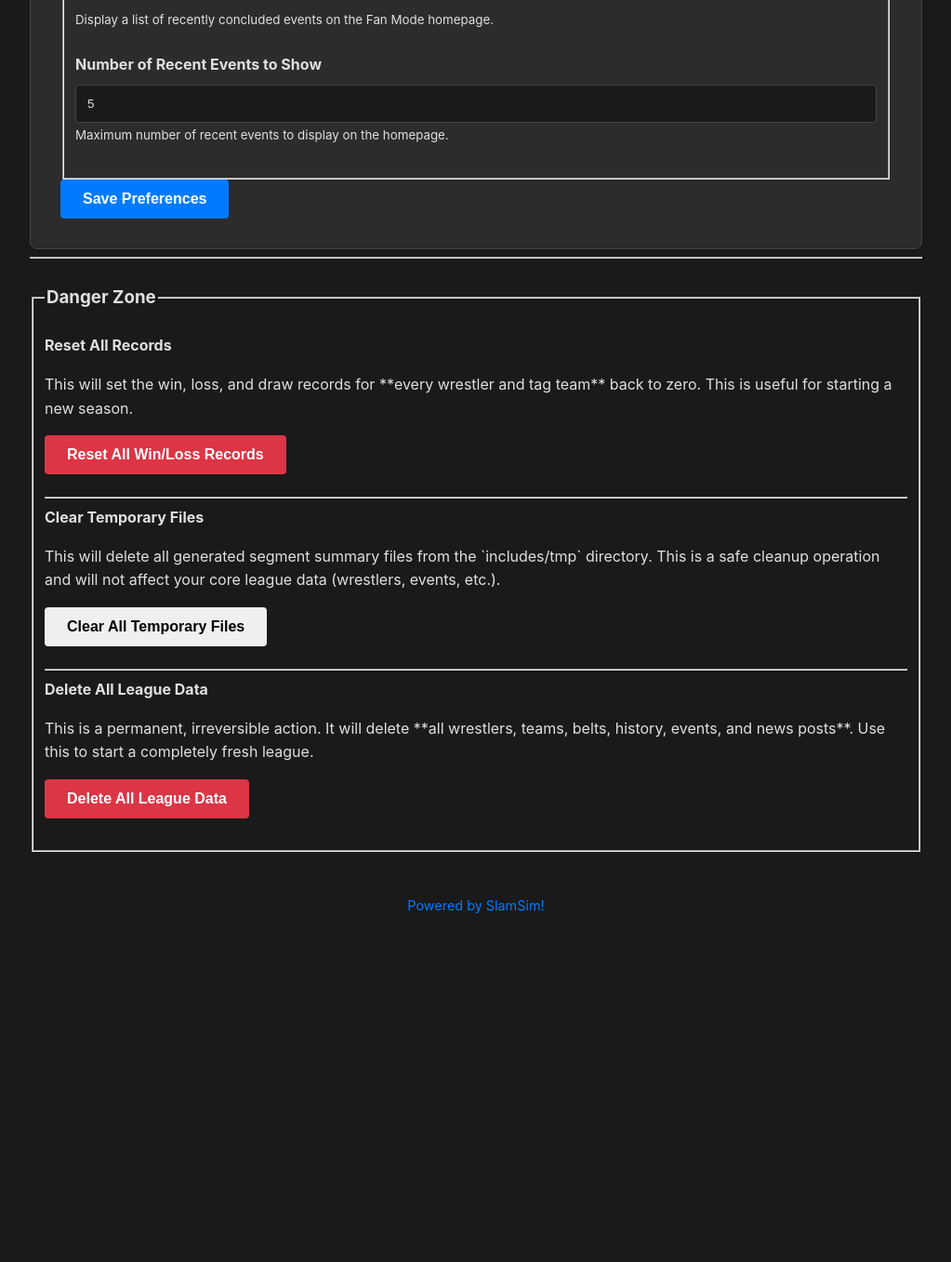
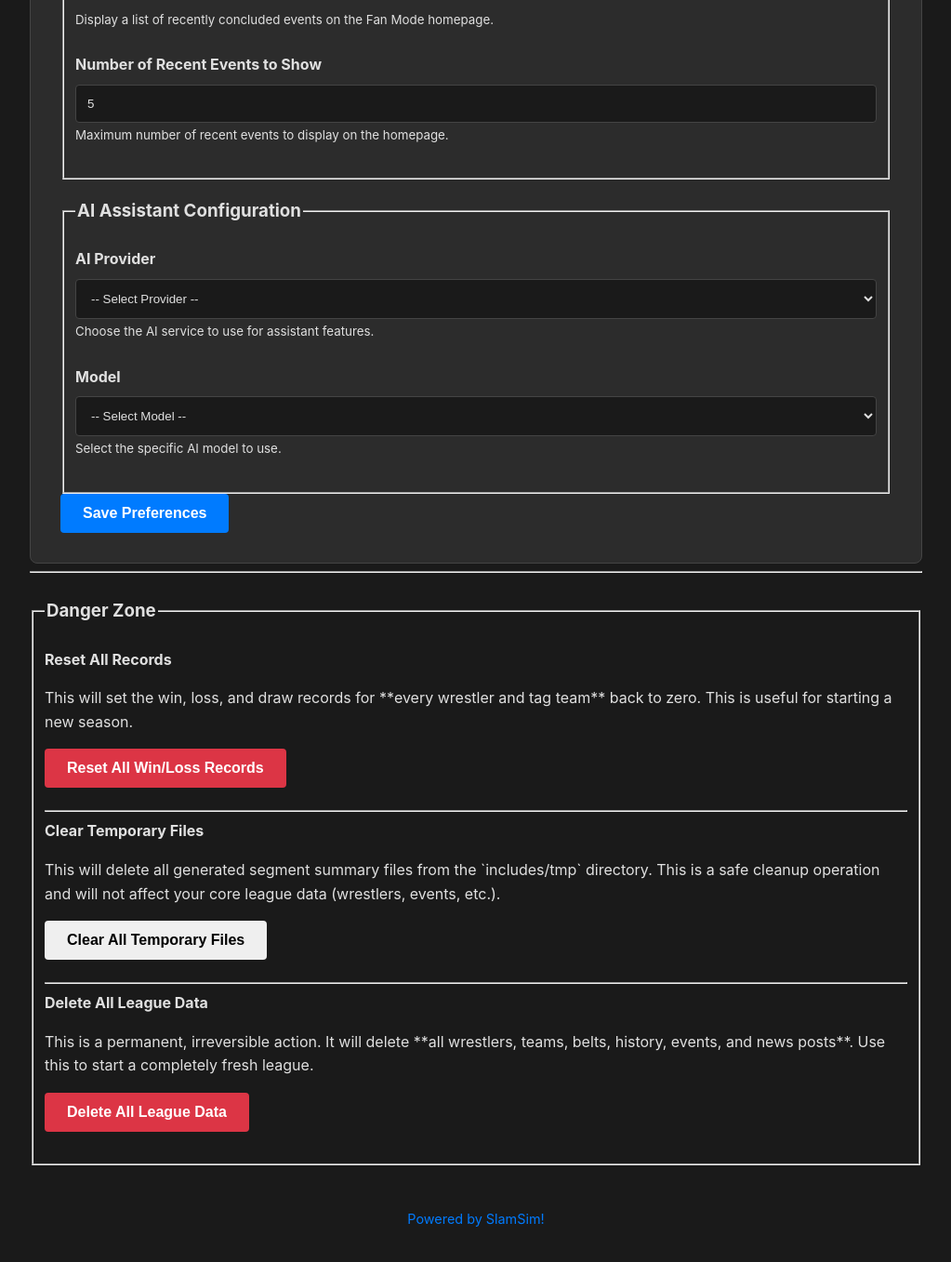
Before and after one commit to garymhartzell/slamsim, a Flask app: page /prefs/ in a window 1280 px wide. Shown: the part 2343-3700 px from the top of the page at 93% size, without its empty margins (128-1151 px from the left). Before the commit the page ends 3325 px from the top, so only its background shows below. Run offline with Flask 3, Linux system fonts and the light colour scheme.

Commit message:
Added AI config to Prefs along with other things in prep for the AI assistant.

```diff
--- a/routes/prefs.py
+++ b/routes/prefs.py
@@ -7,6 +7,11 @@ from src.tagteams import reset_all_tagteam_records
 from src.system import delete_all_league_data, delete_all_temporary_files, get_league_logo_path, LEAGUE_LOGO_FILENAME, INCLUDES_DIR
 
 prefs_bp = Blueprint('prefs', __name__, url_prefix='/prefs')
+
+AVAILABLE_MODELS = {
+    "Google": ["gemini-2.5-pro", "gemini-2.5-flash", "gemini-1.5-flash"],
+    "OpenAI": ["gpt-5.0", "gpt-4.0", "gpt-3.5"]
+}
 
 @prefs_bp.route('/', methods=['GET', 'POST'])
 def general_prefs():
@@ -28,6 +33,11 @@ def general_prefs():
         fan_mode_home_show_recent_events = 'fan_mode_home_show_recent_events' in request.form
         fan_mode_home_number_events = int(request.form.get('fan_mode_home_number_events', 5))
 
+        ai_provider = request.form.get('ai_provider', '')
+        ai_model = request.form.get('ai_model', '')
+        google_api_key = request.form.get('google_api_key', '')
+        openai_api_key = request.form.get('openai_api_key', '')
+
         updated_prefs = {
             "league_name": league_name,
             "league_short": league_short,
@@ -44,7 +54,11 @@ def general_prefs():
             "fan_mode_home_show_news": fan_mode_home_show_news,
             "fan_mode_home_number_news": fan_mode_home_number_news,
             "fan_mode_home_show_recent_events": fan_mode_home_show_recent_events,
-            "fan_mode_home_number_events": fan_mode_home_number_events
+            "fan_mode_home_number_events": fan_mode_home_number_events,
+            "ai_provider": ai_provider,
+            "ai_model": ai_model,
+            "google_api_key": google_api_key,
+            "openai_api_key": openai_api_key
         }
         save_preferences(updated_prefs)
 
@@ -82,7 +96,7 @@ def general_prefs():
         # For now, assuming 'includes' is directly accessible via static.
         league_logo_url = url_for('static', filename=f'{INCLUDES_DIR}/{LEAGUE_LOGO_FILENAME}')
 
-    return render_template('booker/prefs.html', prefs=prefs, league_logo_url=league_logo_url)
+    return render_template('booker/prefs.html', prefs=prefs, league_logo_url=league_logo_url, available_models=AVAILABLE_MODELS)
 
 @prefs_bp.route('/reset-records', methods=['POST'])
 def reset_records():
--- a/routes/wrestlers.py
+++ b/routes/wrestlers.py
@@ -7,6 +7,7 @@ wrestlers_bp = Blueprint('wrestlers', __name__, url_prefix='/wrestlers')
 
 STATUS_OPTIONS = ['Active', 'Inactive', 'Injured']
 ALIGNMENT_OPTIONS = ['Hero', 'Babyface', 'Anti-hero', 'Tweener', 'Heel', 'Villain']
+WRESTLING_STYLES_OPTIONS = ["All-Rounder", "Brawler", "Dirty", "High-Flyer", "Luchador", "Powerhouse", "Striker", "Submission Specialist", "Technical"]
 
 def is_wrestler_deletable(wrestler):
     return all(int(wrestler.get(key, 0)) == 0 for key in ['Singles_Wins', 'Singles_Losses', 'Singles_Draws', 'Tag_Wins', 'Tag_Losses', 'Tag_Draws'])
@@ -23,7 +24,8 @@ def _get_form_data(form):
         "Moves": html.escape(form.get('moves', '').strip()).replace('\n', '|').replace('\r', ''),
         "Awards": html.escape(form.get('awards', '').strip()).replace('\n', '|').replace('\r', ''),
         "Real_Name": html.escape(form.get('real_name', '').strip()), "Start_Date": html.escape(form.get('start_date', '').strip()),
-        "Salary": html.escape(form.get('salary', '').strip()).replace('\n', '|').replace('\r', '')
+        "Salary": html.escape(form.get('salary', '').strip()).replace('\n', '|').replace('\r', ''),
+        "Wrestling_Styles": '|'.join(html.escape(s.strip()) for s in form.getlist('wrestling_styles'))
     }
 
 @wrestlers_bp.route('/')
@@ -60,8 +62,8 @@ def create_wrestler():
             flash(f'Wrestler "{wrestler_data["Name"]}" created successfully!', 'success')
             return redirect(url_for('wrestlers.list_wrestlers'))
         else: flash(f'Wrestler with the name "{wrestler_data["Name"]}" already exists.', 'error')
-        return render_template('booker/wrestlers/form.html', wrestler=wrestler_data, status_options=STATUS_OPTIONS, alignment_options=ALIGNMENT_OPTIONS, divisions=all_divisions, edit_mode=False)
-    return render_template('booker/wrestlers/form.html', wrestler={}, status_options=STATUS_OPTIONS, alignment_options=ALIGNMENT_OPTIONS, divisions=all_divisions, edit_mode=False)
+        return render_template('booker/wrestlers/form.html', wrestler=wrestler_data, status_options=STATUS_OPTIONS, alignment_options=ALIGNMENT_OPTIONS, divisions=all_divisions, wrestling_styles_options=WRESTLING_STYLES_OPTIONS, edit_mode=False)
+    return render_template('booker/wrestlers/form.html', wrestler={}, status_options=STATUS_OPTIONS, alignment_options=ALIGNMENT_OPTIONS, divisions=all_divisions, wrestling_styles_options=WRESTLING_STYLES_OPTIONS, edit_mode=False)
 
 @wrestlers_bp.route('/edit/<string:wrestler_name>', methods=['GET', 'POST'])
 def edit_wrestler(wrestler_name):
@@ -81,13 +83,15 @@ def edit_wrestler(wrestler_name):
             flash(f'Wrestler "{updated_data["Name"]}" updated successfully!', 'success')
             return redirect(url_for('wrestlers.list_wrestlers'))
         else: flash(f'Failed to update wrestler "{wrestler_name}". New name might already exist.', 'error')
-        return render_template('booker/wrestlers/form.html', wrestler=updated_data, status_options=STATUS_OPTIONS, alignment_options=ALIGNMENT_OPTIONS, divisions=all_divisions, edit_mode=True)
+        return render_template('booker/wrestlers/form.html', wrestler=updated_data, status_options=STATUS_OPTIONS, alignment_options=ALIGNMENT_OPTIONS, divisions=all_divisions, wrestling_styles_options=WRESTLING_STYLES_OPTIONS, edit_mode=True)
 
     wrestler_display = wrestler.copy()
     wrestler_display['Moves'] = wrestler_display.get('Moves', '').replace('|', '\n')
     wrestler_display['Awards'] = wrestler_display.get('Awards', '').replace('|', '\n')
     wrestler_display['Salary'] = wrestler_display.get('Salary', '').replace('|', '\n')
-    return render_template('booker/wrestlers/form.html', wrestler=wrestler_display, status_options=STATUS_OPTIONS, alignment_options=ALIGNMENT_OPTIONS, divisions=all_divisions, edit_mode=True)
+    # Convert pipe-delimited string back to a list for checkbox checking
+    wrestler_display['Wrestling_Styles'] = wrestler_display.get('Wrestling_Styles', '').split('|') if wrestler_display.get('Wrestling_Styles') else []
+    return render_template('booker/wrestlers/form.html', wrestler=wrestler_display, status_options=STATUS_OPTIONS, alignment_options=ALIGNMENT_OPTIONS, divisions=all_divisions, wrestling_styles_options=WRESTLING_STYLES_OPTIONS, edit_mode=True)
 
 @wrestlers_bp.route('/view/<string:wrestler_name>')
 def view_wrestler(wrestler_name):
--- a/src/prefs.py
+++ b/src/prefs.py
@@ -33,7 +33,11 @@ def load_preferences():
         "fan_mode_home_show_news": "Show Links Only",
         "fan_mode_home_number_news": 5,
         "fan_mode_home_show_recent_events": True,
-        "fan_mode_home_number_events": 5
+        "fan_mode_home_number_events": 5,
+        "ai_provider": "",
+        "ai_model": "",
+        "google_api_key": "",
+        "openai_api_key": ""
     }
 
     if os.path.exists(prefs_path):
@@ -78,7 +82,11 @@ def save_preferences(prefs_dict):
         {"Pref": "Fan_Mode_Home_Show_News", "Value": prefs_dict.get("fan_mode_home_show_news", "Show Links Only")},
         {"Pref": "Fan_Mode_Home_Number_News", "Value": prefs_dict.get("fan_mode_home_number_news", 5)},
         {"Pref": "Fan_Mode_Home_Show_Recent_Events", "Value": prefs_dict.get("fan_mode_home_show_recent_events", True)},
-        {"Pref": "Fan_Mode_Home_Number_Events", "Value": prefs_dict.get("fan_mode_home_number_events", 5)}
+        {"Pref": "Fan_Mode_Home_Number_Events", "Value": prefs_dict.get("fan_mode_home_number_events", 5)},
+        {"Pref": "AI_Provider", "Value": prefs_dict.get("ai_provider", "")},
+        {"Pref": "AI_Model", "Value": prefs_dict.get("ai_model", "")},
+        {"Pref": "Google_API_Key", "Value": prefs_dict.get("google_api_key", "")},
+        {"Pref": "OpenAI_API_Key", "Value": prefs_dict.get("openai_api_key", "")}
     ]
 
     os.makedirs(os.path.dirname(prefs_path), exist_ok=True)
--- a/templates/about.html
+++ b/templates/about.html
@@ -10,7 +10,7 @@
 <div class="content-section">
     <p>SlamSim is a tool designed to help you manage your simulated wrestling league. It allows you to create wrestlers, tag teams, divisions, belts, and events, and track their progress.</p>
     <p>SlamSim! is written in Python using Flask. This application is currently under development. Features like "Fan Mode" and an AI match writing assistant are planned for future releases.</p>
-    <p>Version: 1.0 Beta 1</p>
+    <p>Version: 1.0 Beta 2</p>
     <p>Developed by: Gary Hartzell</p>
 </div>
 {% endblock %}
--- a/templates/booker/prefs.html
+++ b/templates/booker/prefs.html
@@ -130,10 +130,95 @@
         </div>
     </fieldset>
 
+    <fieldset class="form-section">
+        <legend><h3>AI Assistant Configuration</h3></legend>
+        <div class="form-group">
+            <label for="ai_provider">AI Provider</label>
+            <select class="form-control" id="ai_provider" name="ai_provider">
+                <option value="">-- Select Provider --</option>
+                {% for provider in available_models.keys() %}
+                <option value="{{ provider }}" {% if prefs.ai_provider == provider %}selected{% endif %}>{{ provider }}</option>
+                {% endfor %}
+            </select>
+            <small class="form-text text-muted">Choose the AI service to use for assistant features.</small>
+        </div>
+        <div class="form-group">
+            <label for="ai_model">Model</label>
+            <select class="form-control" id="ai_model" name="ai_model">
+                <!-- Options will be populated by JavaScript -->
+            </select>
+            <small class="form-text text-muted">Select the specific AI model to use.</small>
+        </div>
+        <div class="form-group" id="google_api_key_group" style="display: none;">
+            <label for="google_api_key">Google API Key</label>
+            <input type="password" class="form-control" id="google_api_key" name="google_api_key" value="{{ prefs.google_api_key }}">
+            <small class="form-text text-muted">Enter your Google API Key for Gemini models.</small>
+        </div>
+        <div class="form-group" id="openai_api_key_group" style="display: none;">
+            <label for="openai_api_key">OpenAI API Key</label>
+            <input type="password" class="form-control" id="openai_api_key" name="openai_api_key" value="{{ prefs.openai_api_key }}">
+            <small class="form-text text-muted">Enter your OpenAI API Key for GPT models.</small>
+        </div>
+    </fieldset>
+
     <div class="action-buttons form-actions">
         <button type="submit" class="btn btn-primary">Save Preferences</button>
     </div>
 </form>
+
+<script>
+    const modelsByProvider = {{ available_models | tojson | safe }};
+    const aiProviderSelect = document.getElementById('ai_provider');
+    const aiModelSelect = document.getElementById('ai_model');
+    const googleApiKeyGroup = document.getElementById('google_api_key_group');
+    const openaiApiKeyGroup = document.getElementById('openai_api_key_group');
+
+    function updateAIConfigUI() {
+        const selectedProvider = aiProviderSelect.value;
+        const currentModel = "{{ prefs.ai_model }}"; // Get the currently saved model from preferences
+
+        // Clear existing models
+        aiModelSelect.innerHTML = '';
+
+        // Hide all API key fields
+        googleApiKeyGroup.style.display = 'none';
+        openaiApiKeyGroup.style.display = 'none';
+
+        if (selectedProvider) {
+            const models = modelsByProvider[selectedProvider];
+            if (models) {
+                models.forEach(model => {
+                    const option = document.createElement('option');
+                    option.value = model;
+                    option.textContent = model;
+                    if (model === currentModel) {
+                        option.selected = true;
+                    }
+                    aiModelSelect.appendChild(option);
+                });
+            }
+
+            // Show the relevant API key field
+            if (selectedProvider === "Google") {
+                googleApiKeyGroup.style.display = 'block';
+            } else if (selectedProvider === "OpenAI") {
+                openaiApiKeyGroup.style.display = 'block';
+            }
+        } else {
+            // If no provider is selected, add a default "Select Model" option
+            const option = document.createElement('option');
+            option.value = "";
+            option.textContent = "-- Select Model --";
+            aiModelSelect.appendChild(option);
+        }
+    }
+
+    // Initial UI update on page load
+    document.addEventListener('DOMContentLoaded', updateAIConfigUI);
+
+    // Update UI when provider changes
+    aiProviderSelect.addEventListener('change', updateAIConfigUI);
+</script>
 
 <hr class="section-divider">
 
```
Also changed, not shown: templates/booker/wrestlers/form.html (+9 -0 lines).
